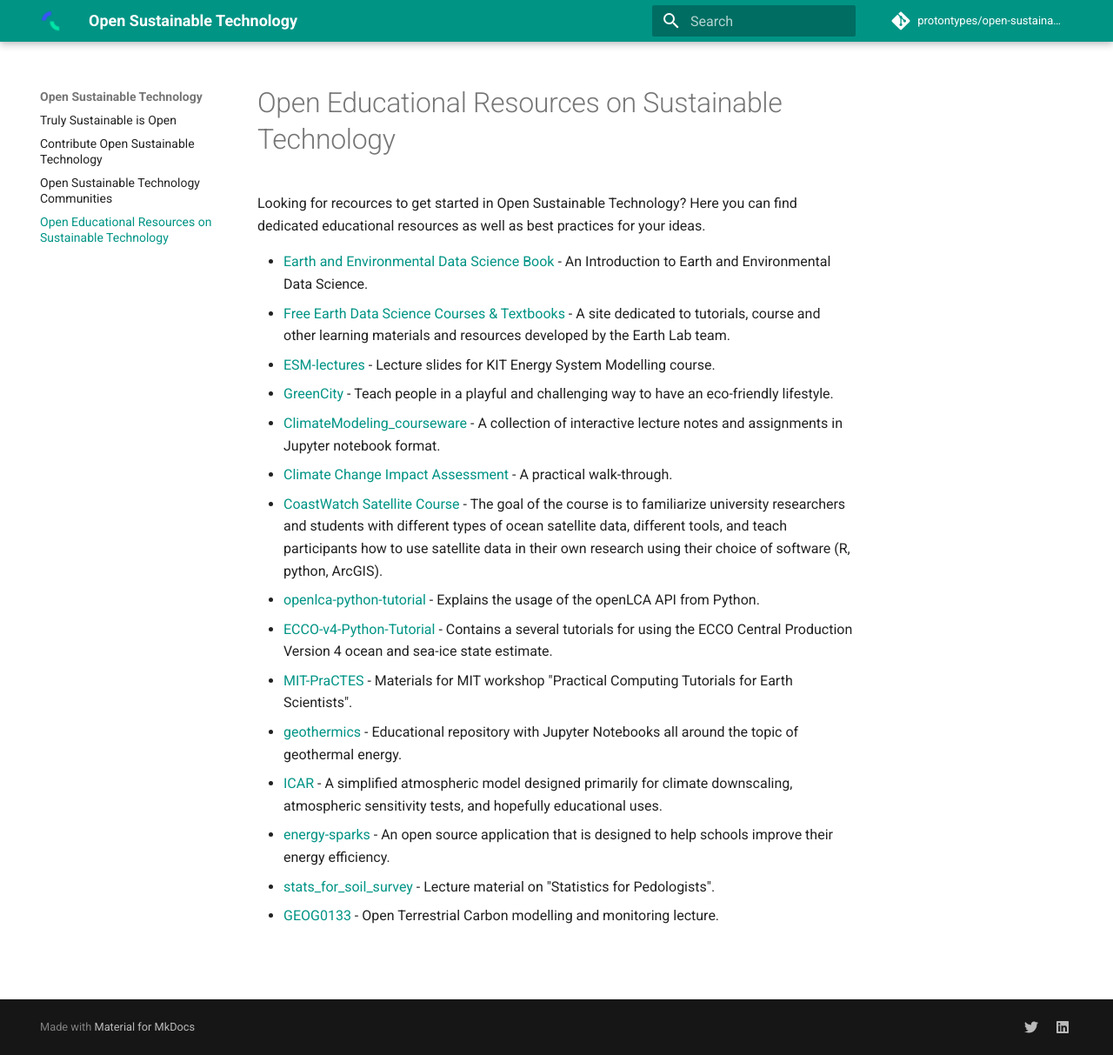
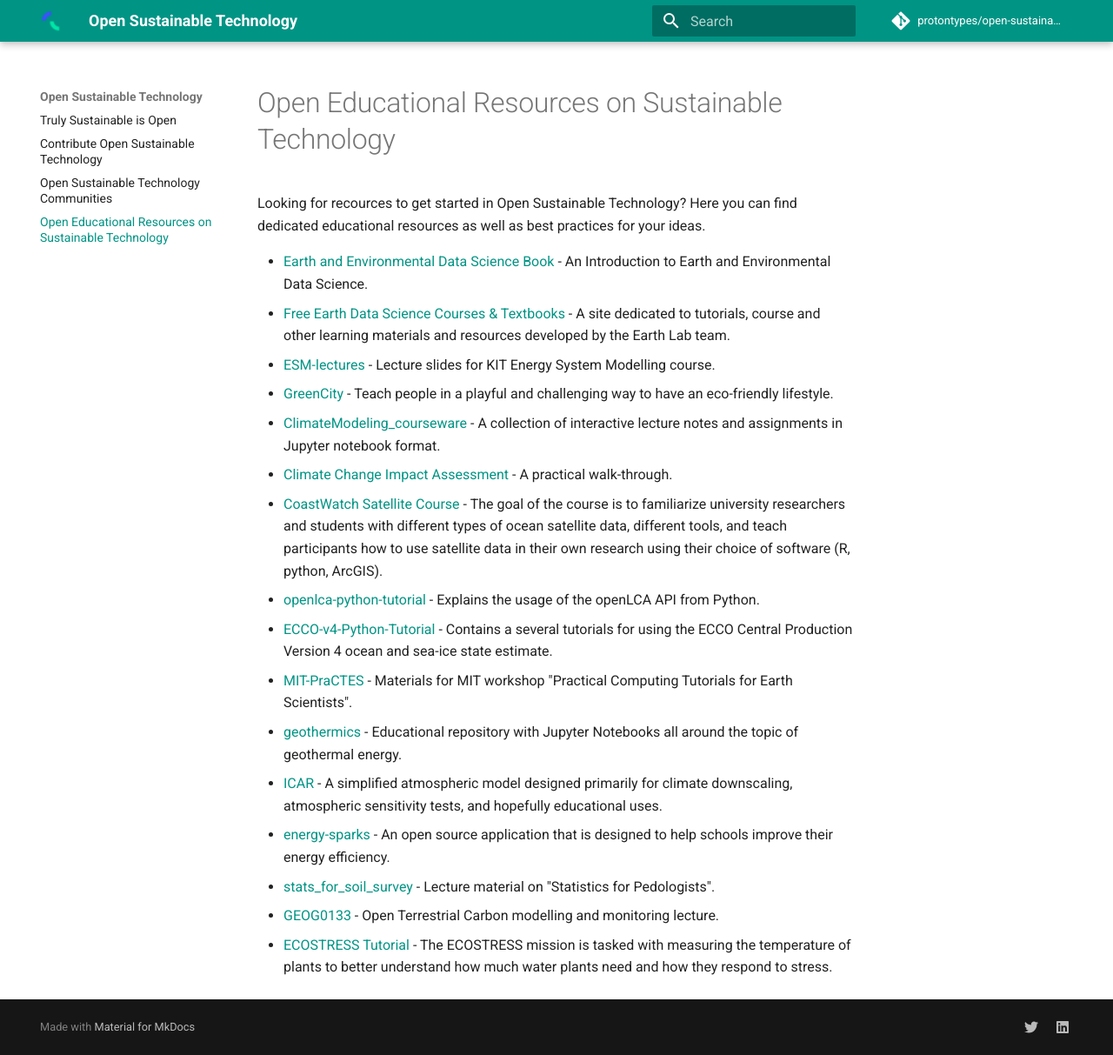
Before and after one commit to protontypes/open-sustainable-technology, an MkDocs documentation site: the page built from docs/EDUCATION.md, in a window 1280 px wide and 1213 px high. Shown: the whole window at 87% size. Built offline with MkDocs 1.6.1 and Material for MkDocs 9.7.7, drawn with Linux system fonts in a browser that asks for light colours; comment, search, counter and statistics services are not loaded.

Commit message:
Update EDUCATION.md

```diff
--- a/docs/EDUCATION.md
+++ b/docs/EDUCATION.md
@@ -17,3 +17,4 @@ Looking for recources to get started in Open Sustainable Technology? Here you ca
 - [energy-sparks](https://github.com/Energy-Sparks/energy-sparks) - An open source application that is designed to help schools improve their energy efficiency.
 - [stats_for_soil_survey](https://ncss-tech.github.io/stats_for_soil_survey/) - Lecture material on "Statistics for Pedologists".
 - [GEOG0133](https://github.com/profLewis/GEOG0133) -  Open Terrestrial Carbon modelling and monitoring lecture.
+- [ECOSTRESS Tutorial](https://git.earthdata.nasa.gov/projects/LPDUR/repos/tutorial-ecostress) - The ECOSTRESS mission is tasked with measuring the temperature of plants to better understand how much water plants need and how they respond to stress.
```
